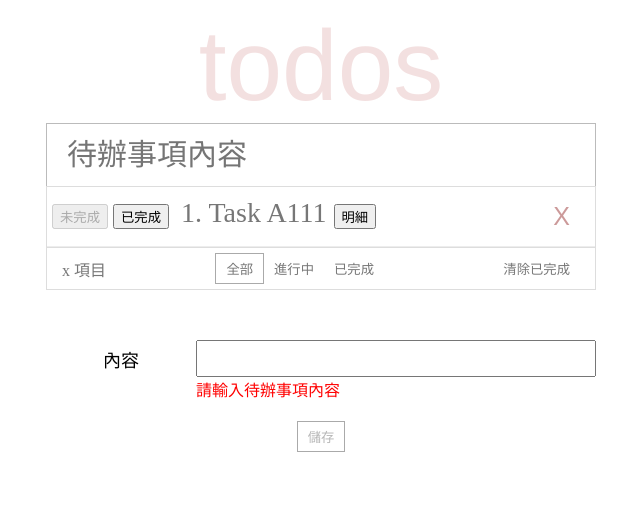
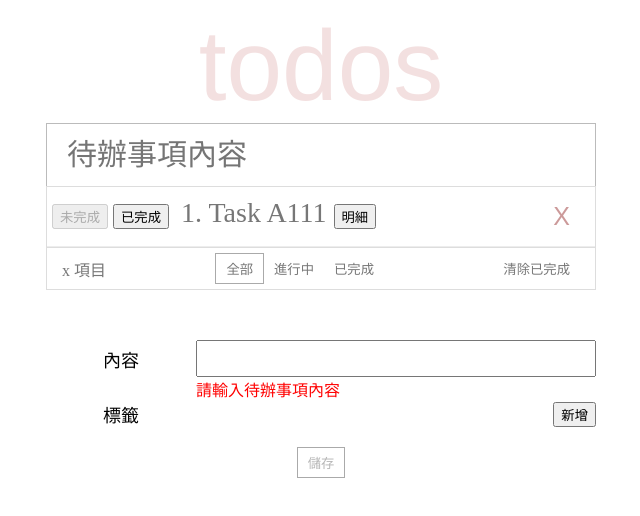
Before and after one commit to Error-4444/mcu-112-web-12131546, an Angular app: page / in a window 1280 px wide. Shown: the top 516 px of the page, without its empty margins (319-959 px from the left). Built offline with nearby package versions, Linux system fonts and the light colour scheme; data requests are answered from the project's data file.

Commit message:
feat(todo-form): 待辦事項標籤設定作業實作

```diff
--- a/src/app/interface/todo-form.interface.ts
+++ b/src/app/interface/todo-form.interface.ts
@@ -1,5 +1,6 @@
-import { FormControl } from '@angular/forms';
+import { FormArray, FormControl } from '@angular/forms';
 
 export interface ITodoForm {
   content: FormControl<string | null>;
+  tags: FormArray<FormControl<string | null>>;
 }
--- a/src/app/model/todo.ts
+++ b/src/app/model/todo.ts
@@ -14,6 +14,8 @@
 
   finishDate?: Date;
 
+  tags!: string[];
+
   setFinished(finishDate: Date): void {
     this.hasFinished = true;
     this.finishDate = finishDate;
--- a/src/app/todo-form/todo-form.component.html
+++ b/src/app/todo-form/todo-form.component.html
@@ -8,6 +8,26 @@
       <div *ngIf="content.hasError('required')">請輸入待辦事項內容</div>
     </div>
   </div>
+  <div class="form-item">
+    <div class="form-column">
+      <label>標籤</label>
+      <button type="button" (click)="onAddTag()">新增</button>
+    </div>
+  </div>
+  <div
+    class="form-item"
+    *ngFor="let control of tags.controls; let index = index"
+  >
+    <div class="form-column">
+      <label>
+        <button type="button" (click)="tags.removeAt(index)">刪除</button>
+      </label>
+      <input type="text" [formControl]="control" />
+    </div>
+    <div class="error-message">
+      <div *ngIf="control.hasError('required')">請輸入標籤內容</div>
+    </div>
+  </div>
 </ng-container>
 <div class="form-action">
   <button type="button" [disabled]="form.invalid" (click)="onSave()">
--- a/src/app/todo-form/todo-form.component.ts
+++ b/src/app/todo-form/todo-form.component.ts
@@ -1,10 +1,11 @@
-import { NgIf } from '@angular/common';
+import { JsonPipe, NgFor, NgIf } from '@angular/common';
 import { Component, EventEmitter, HostBinding, Output } from '@angular/core';
 import {
   FormControl,
   FormGroup,
   ReactiveFormsModule,
   Validators,
+  FormArray,
 } from '@angular/forms';
 import { ITodoForm } from '../interface/todo-form.interface';
 import { Todo } from '../model/todo';
@@ -12,7 +13,7 @@
 @Component({
   selector: 'app-todo-form',
   standalone: true,
-  imports: [NgIf, ReactiveFormsModule],
+  imports: [NgIf, NgFor, ReactiveFormsModule],
   templateUrl: './todo-form.component.html',
   styleUrl: './todo-form.component.css',
 })
@@ -27,11 +28,13 @@
     content: new FormControl<string | null>(null, {
       validators: [Validators.required],
     }),
+    tags: new FormArray<FormControl<string | null>>([]),
   });
 
   get formData(): Todo {
     return new Todo({
       content: this.content.value!,
+      tags: this.tags.value.map((tag) => tag!),
     });
   }
 
@@ -39,6 +42,17 @@
     return this.form.get('content') as FormControl<string | null>;
   }
 
+  get tags(): FormArray<FormControl<string | null>> {
+    return this.form.get('tags') as FormArray<FormControl<string | null>>;
+  }
+
+  onAddTag(): void {
+    const control = new FormControl<string | null>(null, {
+      validators: [Validators.required],
+    });
+    this.tags.push(control);
+  }
+
   onSave(): void {
     this.save.emit(this.formData);
     this.form.reset();
```
Also changed, not shown: 1 other file (tests, documents, lock files or other folders).
